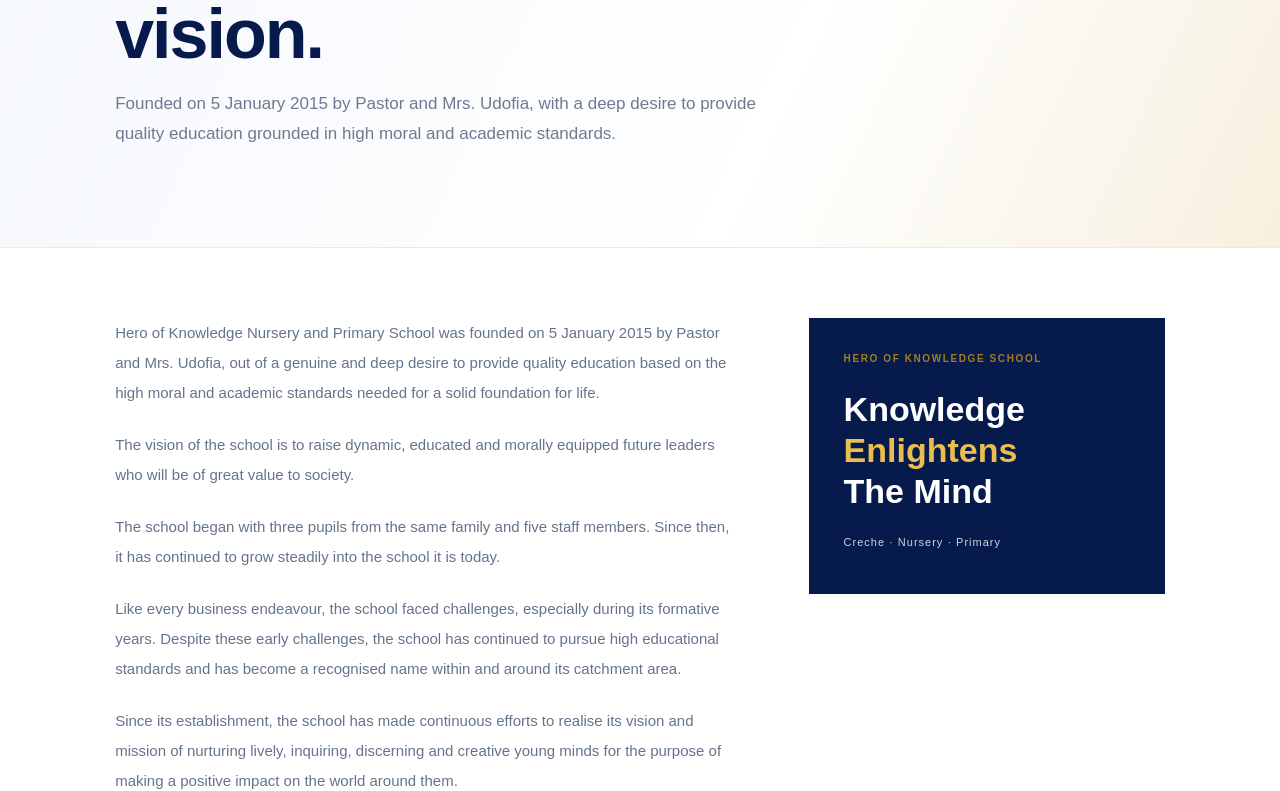
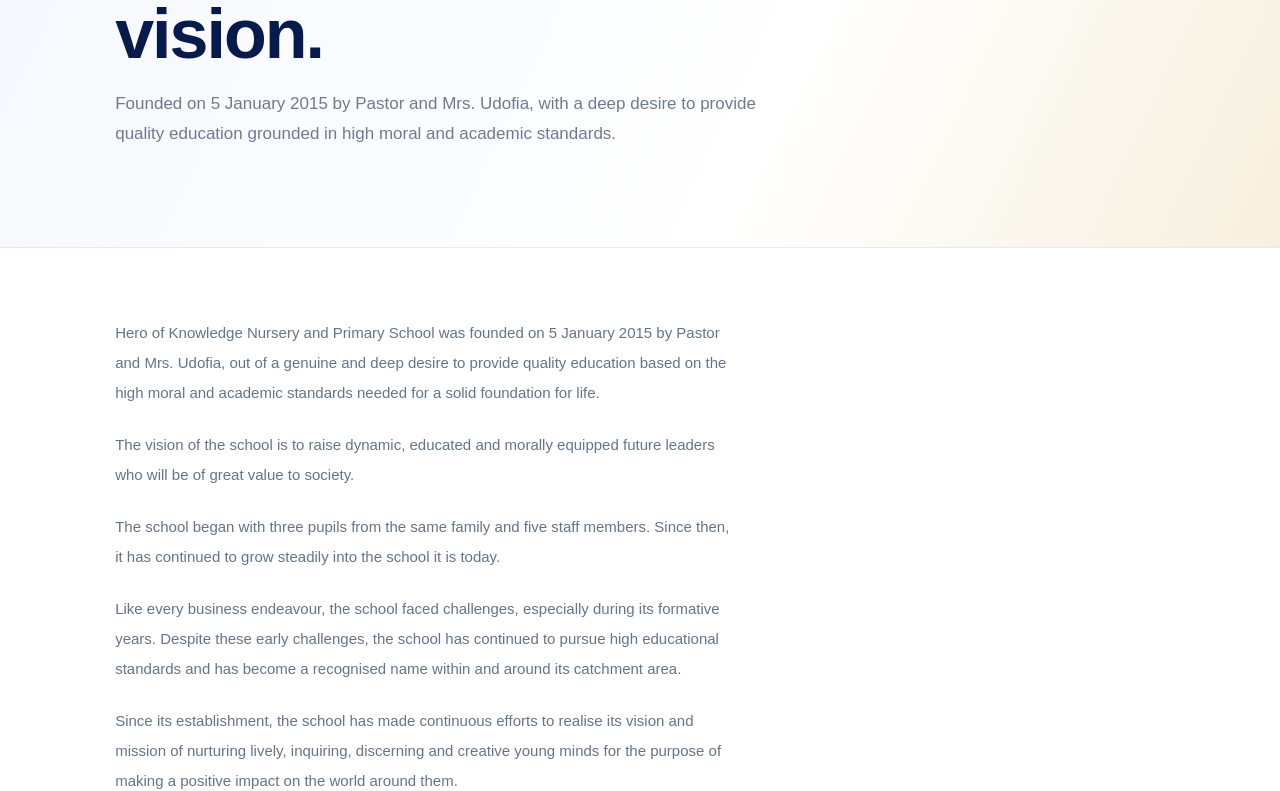
Before and after one commit to abayomipeteroyenuga-commits/hero-web, a Next.js app: page /about in a window 1280 px wide. Shown: the part 323-1114 px from the top of the page. Built offline with nearby package versions, Linux system fonts and the light colour scheme; no server answers.

Commit message:
Remove repeated school branding panel from inner pages

```diff
--- a/app/[slug]/page.tsx
+++ b/app/[slug]/page.tsx
@@ -39,7 +39,7 @@ export default async function IndependentPage({ params }: Props) {
   return <main className="inner-page">
     <SiteHeader />
     <section className="route-hero"><div className="eyebrow">HERO OF KNOWLEDGE SCHOOL / {data.eyebrow}</div><h1>{data.title}</h1><p className="route-lead">{data.lead}</p></section>
-    <section className="route-content"><div className="route-copy">{data.body.map((paragraph,i)=><p key={i}>{paragraph}</p>)}<div className="route-actions">{data.links.map(link=><Link className="button button-primary" key={link.href + link.label} href={link.href}>{link.label} ↗</Link>)}</div></div><aside className="route-aside"><div className="eyebrow">HERO OF KNOWLEDGE SCHOOL</div><h2>Knowledge<br/><em>Enlightens</em><br/>The Mind</h2><p>Creche · Nursery · Primary</p></aside></section>
+    <section className="route-content"><div className="route-copy">{data.body.map((paragraph,i)=><p key={i}>{paragraph}</p>)}<div className="route-actions">{data.links.map(link=><Link className="button button-primary" key={link.href + link.label} href={link.href}>{link.label} ↗</Link>)}</div></div></section>
     <footer className="route-footer"><span>© {new Date().getFullYear()} Hero of Knowledge School</span><span>Website by ETHAN DIGITALS</span><Link href="/">BACK TO HOME ↑</Link></footer>
   </main>;
 }
```
